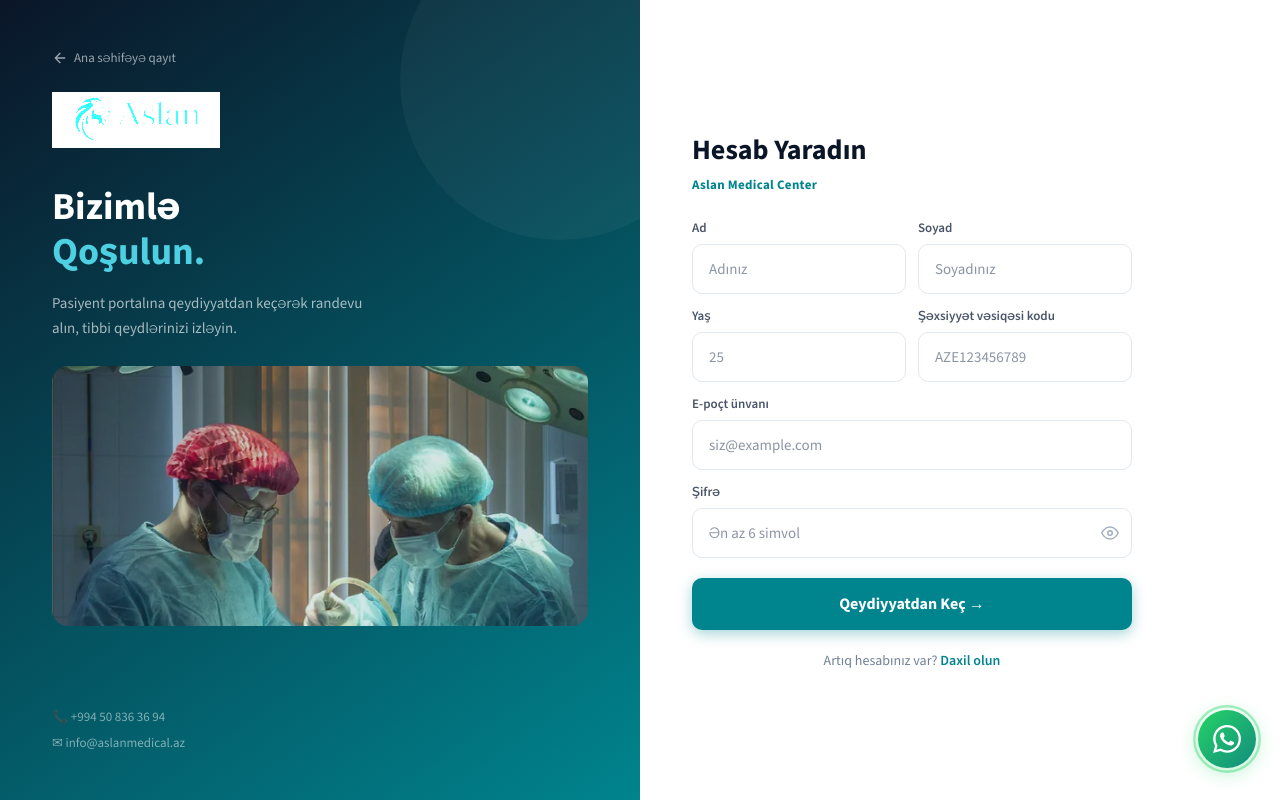
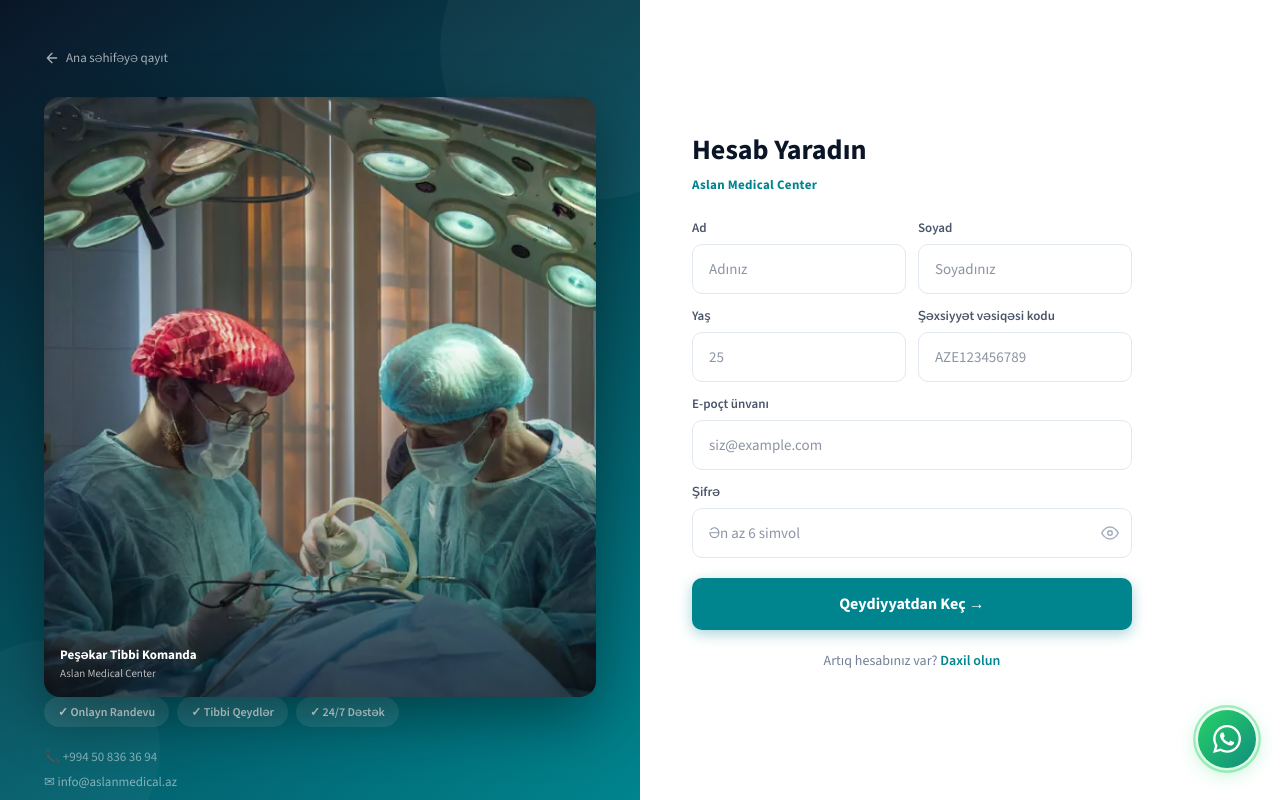
Before and after one commit to elmir-aslanov/Hospital-Management-System, a React (Vite) app in the folder client/: page /register in a window 1280 px wide. Built offline with nearby package versions, Linux system fonts and the light colour scheme.

Commit message:
fix: register left column — remove logo and heading, expand image height

```diff
--- a/client/src/components/Navbar.jsx
+++ b/client/src/components/Navbar.jsx
@@ -296,7 +296,7 @@ export default function Navbar() {
                 </div>
               </div>
             ) : (
-              <div className="mid-login" onClick={() => navigate('/login')}
+              <div className="mid-login" onClick={() => navigate('/register')}
                 style={{
                   display: 'flex', alignItems: 'center', gap: '8px',
                   background: 'linear-gradient(135deg, #00848e, #006b74)',
--- a/client/src/pages/auth/Login.jsx
+++ b/client/src/pages/auth/Login.jsx
@@ -350,15 +350,6 @@ export default function Login() {
                   {loading ? 'Göndərilir…' : 'Kodu Göndər'}
                 </button>
 
-                <p style={{ textAlign: 'center', marginTop: '16px', fontSize: '14px', color: '#718096', fontFamily: FONT }}>
-                  Hesabınız yoxdur?{' '}
-                  <span
-                    onClick={() => navigate('/register')}
-                    style={{ color: '#00848e', fontWeight: 600, cursor: 'pointer', textDecoration: 'underline' }}
-                  >
-                    Qeydiyyat
-                  </span>
-                </p>
               </>
             )}
 
--- a/client/src/pages/auth/Register.jsx
+++ b/client/src/pages/auth/Register.jsx
@@ -161,39 +161,52 @@ export default function Register() {
       <div style={{ height: '100vh', display: 'grid', gridTemplateColumns: '1fr 1fr', overflow: 'hidden', fontFamily: FONT }}>
 
         {/* ── LEFT ── */}
-        <div style={{ background: 'linear-gradient(145deg, #0a1628 0%, #00848e 100%)', padding: '48px 52px', display: 'flex', flexDirection: 'column', justifyContent: 'center', position: 'relative', overflow: 'hidden', height: '100vh', boxSizing: 'border-box' }}>
-          <div style={{ position: 'absolute', top: '-80px', right: '-80px', width: '320px', height: '320px', borderRadius: '50%', background: 'rgba(255,255,255,0.04)', pointerEvents: 'none' }} />
+        <div style={{ background: 'linear-gradient(145deg, #0a1628 0%, #00848e 100%)', padding: '48px 44px', display: 'flex', flexDirection: 'column', justifyContent: 'space-between', height: '100vh', boxSizing: 'border-box', position: 'relative', overflow: 'hidden' }}>
 
+          {/* Decorative circles */}
+          <div style={{ position: 'absolute', top: -100, right: -100, width: 300, height: 300, borderRadius: '50%', background: 'rgba(255,255,255,0.04)', pointerEvents: 'none' }} />
+          <div style={{ position: 'absolute', bottom: -60, left: -60, width: 220, height: 220, borderRadius: '50%', background: 'rgba(255,255,255,0.03)', pointerEvents: 'none' }} />
+
+          {/* TOP */}
+          <div>
+            {/* Back button */}
             <div onClick={() => navigate('/')}
-            style={{ display: 'inline-flex', alignItems: 'center', gap: '6px', color: 'rgba(255,255,255,0.6)', fontSize: '13px', cursor: 'pointer', marginBottom: '24px' }}
-            onMouseEnter={e => e.currentTarget.style.color = 'rgba(255,255,255,0.95)'}
-            onMouseLeave={e => e.currentTarget.style.color = 'rgba(255,255,255,0.6)'}
+              style={{ display: 'inline-flex', alignItems: 'center', gap: '6px', color: 'rgba(255,255,255,0.65)', fontSize: '13px', cursor: 'pointer', fontFamily: FONT }}
+              onMouseEnter={e => e.currentTarget.style.color = '#fff'}
+              onMouseLeave={e => e.currentTarget.style.color = 'rgba(255,255,255,0.65)'}
             >
               <svg width="16" height="16" viewBox="0 0 24 24" fill="none" stroke="currentColor" strokeWidth="2" strokeLinecap="round" strokeLinejoin="round"><path d="M19 12H5M12 19l-7-7 7-7"/></svg>
               Ana səhifəyə qayıt
             </div>
 
-          <img src="/logo.png" alt="Aslan Medical" style={{ height: '56px', width: 'auto', filter: 'brightness(10)', marginBottom: '36px', alignSelf: 'flex-start' }} onError={e => e.currentTarget.style.display = 'none'} />
-
-          <h1 style={{ fontSize: '38px', fontWeight: 800, lineHeight: 1.2, margin: '0 0 16px', fontFamily: FONT }}>
-            <span style={{ color: '#fff', display: 'block' }}>Bizimlə</span>
-            <span style={{ color: '#4DD0E1', display: 'block' }}>Qoşulun.</span>
-          </h1>
-
-          <p style={{ fontSize: '15px', color: 'rgba(255,255,255,0.65)', lineHeight: 1.7, maxWidth: '340px', fontFamily: FONT, margin: 0 }}>
-            Pasiyent portalına qeydiyyatdan keçərək randevu alın, tibbi qeydlərinizi izləyin.
-          </p>
-
+            {/* Image card */}
+            <div style={{ borderRadius: 16, overflow: 'hidden', boxShadow: '0 20px 60px rgba(0,0,0,0.4)', position: 'relative', marginTop: 24 }}>
               <img
                 src="/emeliyyat_sekli.png"
                 alt=""
-            style={{ width: '100%', maxHeight: 260, objectFit: 'cover', borderRadius: 16, marginTop: 24, opacity: 0.85 }}
+                style={{ width: '100%', height: 'calc(100vh - 200px)', objectFit: 'cover', objectPosition: 'center center', display: 'block' }}
                 onError={e => e.currentTarget.style.display = 'none'}
               />
+              <div style={{ position: 'absolute', inset: 0, background: 'linear-gradient(to top, rgba(0,0,0,0.5) 0%, transparent 60%)' }} />
+              <div style={{ position: 'absolute', bottom: 14, left: 16 }}>
+                <div style={{ color: '#fff', fontSize: 13, fontWeight: 700, fontFamily: FONT }}>Peşəkar Tibbi Komanda</div>
+                <div style={{ color: 'rgba(255,255,255,0.7)', fontSize: 11, marginTop: 2, fontFamily: FONT }}>Aslan Medical Center</div>
+              </div>
+            </div>
+          </div>
 
-          <div style={{ marginTop: 'auto', paddingTop: '28px' }}>
-            <a href="tel:+994508363694" style={{ display: 'flex', alignItems: 'center', gap: '7px', color: 'rgba(255,255,255,0.5)', fontSize: '13px', textDecoration: 'none', fontFamily: FONT, marginBottom: '6px' }}>📞 +994 50 836 36 94</a>
-            <a href="mailto:info@aslanmedical.az" style={{ display: 'flex', alignItems: 'center', gap: '7px', color: 'rgba(255,255,255,0.5)', fontSize: '13px', textDecoration: 'none', fontFamily: FONT }}>✉ info@aslanmedical.az</a>
+          {/* BOTTOM */}
+          <div>
+            {/* Feature pills */}
+            <div style={{ display: 'flex', gap: 8, flexWrap: 'wrap', marginBottom: 20 }}>
+              {['✓ Onlayn Randevu', '✓ Tibbi Qeydlər', '✓ 24/7 Dəstək'].map(p => (
+                <span key={p} style={{ background: 'rgba(255,255,255,0.1)', borderRadius: 20, padding: '6px 14px', color: 'rgba(255,255,255,0.8)', fontSize: 12, fontWeight: 600, fontFamily: FONT }}>{p}</span>
+              ))}
+            </div>
+
+            {/* Contact */}
+            <a href="tel:+994508363694" style={{ display: 'flex', alignItems: 'center', gap: 7, color: 'rgba(255,255,255,0.5)', fontSize: 13, textDecoration: 'none', fontFamily: FONT, marginBottom: 6 }}>📞 +994 50 836 36 94</a>
+            <a href="mailto:info@aslanmedical.az" style={{ display: 'flex', alignItems: 'center', gap: 7, color: 'rgba(255,255,255,0.5)', fontSize: 13, textDecoration: 'none', fontFamily: FONT }}>✉ info@aslanmedical.az</a>
           </div>
         </div>
 
```
Lines whose indentation alone changed are shown as unchanged.
